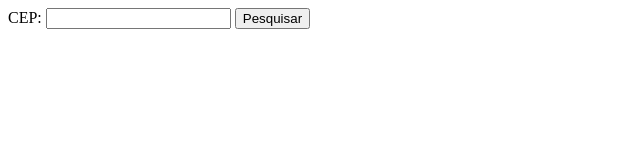
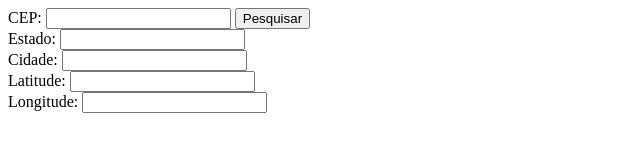
Before and after one commit to GabrielSchiavon/angularJS, a website: page index.html in a window 1280 px wide. Shown: the whole page, without its empty margins (0-640 px from the left). Drawn offline with nearby package versions, Linux system fonts and the light colour scheme.

Commit message:
Retorno da solicitação implementada.

```diff
--- a/components/endereco.component.js
+++ b/components/endereco.component.js
@@ -1,10 +1,15 @@
 function EnderecoController($scope, enderecoService) {
     var ctrl = this;
+    $scope.retorno;
 
     ctrl.buscarCEP = function(cep) {
         enderecoService.buscarCEP(cep)
-            .then(function(success){
-                console.log(success);
+            .then( function(response){
+                $scope.retorno = response.data;
+                if ($scope.retorno.resultado == 0) {
+                    alert($scope.retorno.response);
+                    $scope.retorno = null;
+                }
             }, function(err){
                 console.log(err);
             })
--- a/components/endereco.html
+++ b/components/endereco.html
@@ -3,3 +3,23 @@
     <input type="text" ng-model="cep">
     <button ng-click="$ctrl.buscarCEP(cep)">Pesquisar</button>
 </div>
+
+<div>
+    Estado:
+    <input type="text" ng-model="retorno.uf">
+</div>
+
+<div>
+    Cidade:
+    <input type="text" ng-model="retorno.cidade">
+</div>
+
+<div>
+    Latitude:
+    <input type="text" ng-model="retorno.latitude">
+</div>
+
+<div>
+    Longitude:
+    <input type="text" ng-model="retorno.longitude">
+</div>
--- a/index.html
+++ b/index.html
@@ -8,11 +8,11 @@
 </head>
 
 <body>
-    <endereco-component></endereco-component>
-
     <script src="node_modules/angular/angular.min.js"></script>
     <script src="components/endereco.component.js"></script>
     <script src="components/endereco.service.js"></script>
+
+    <endereco-component></endereco-component>
 </body>
 
 </html>
```
